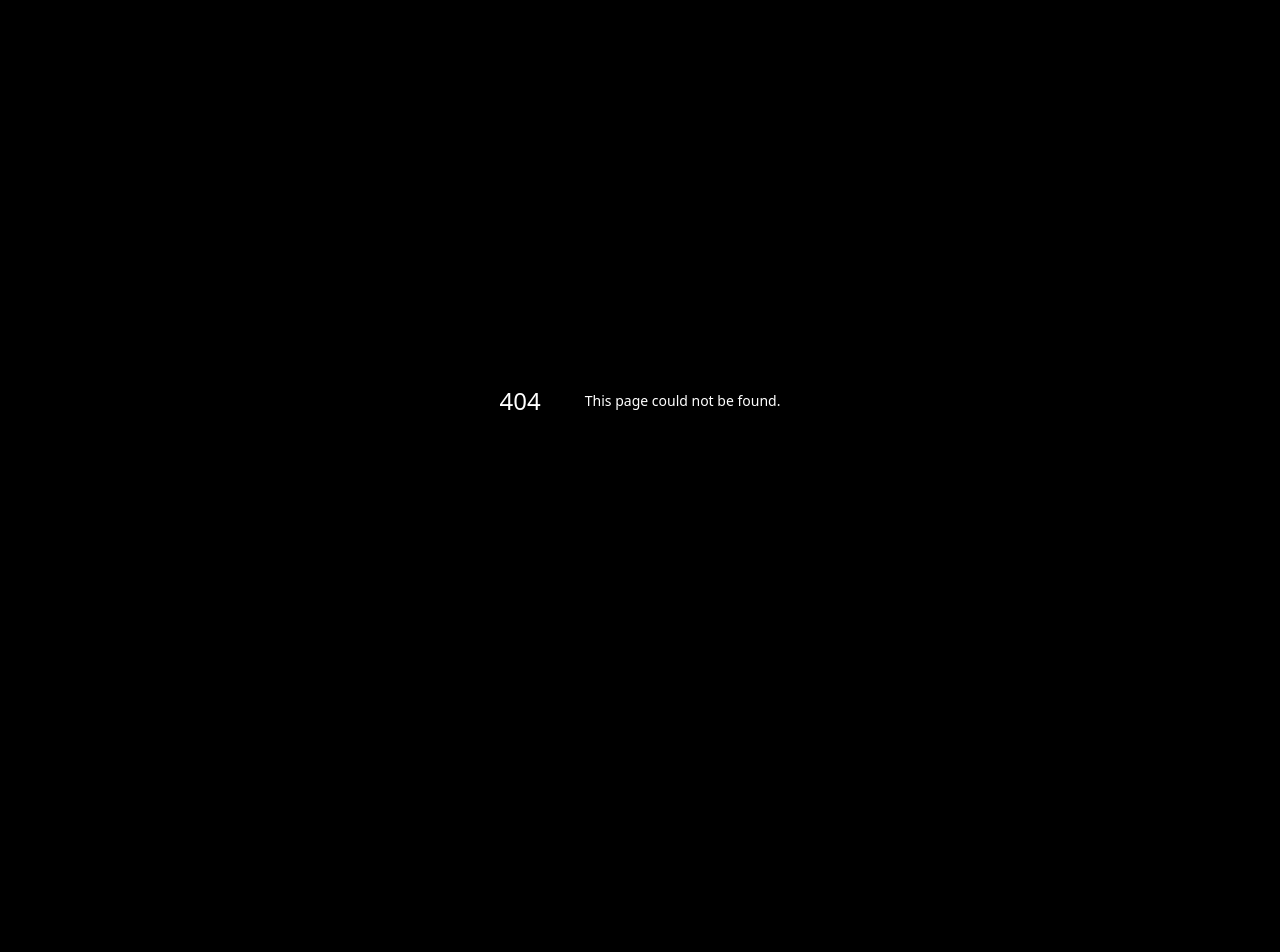
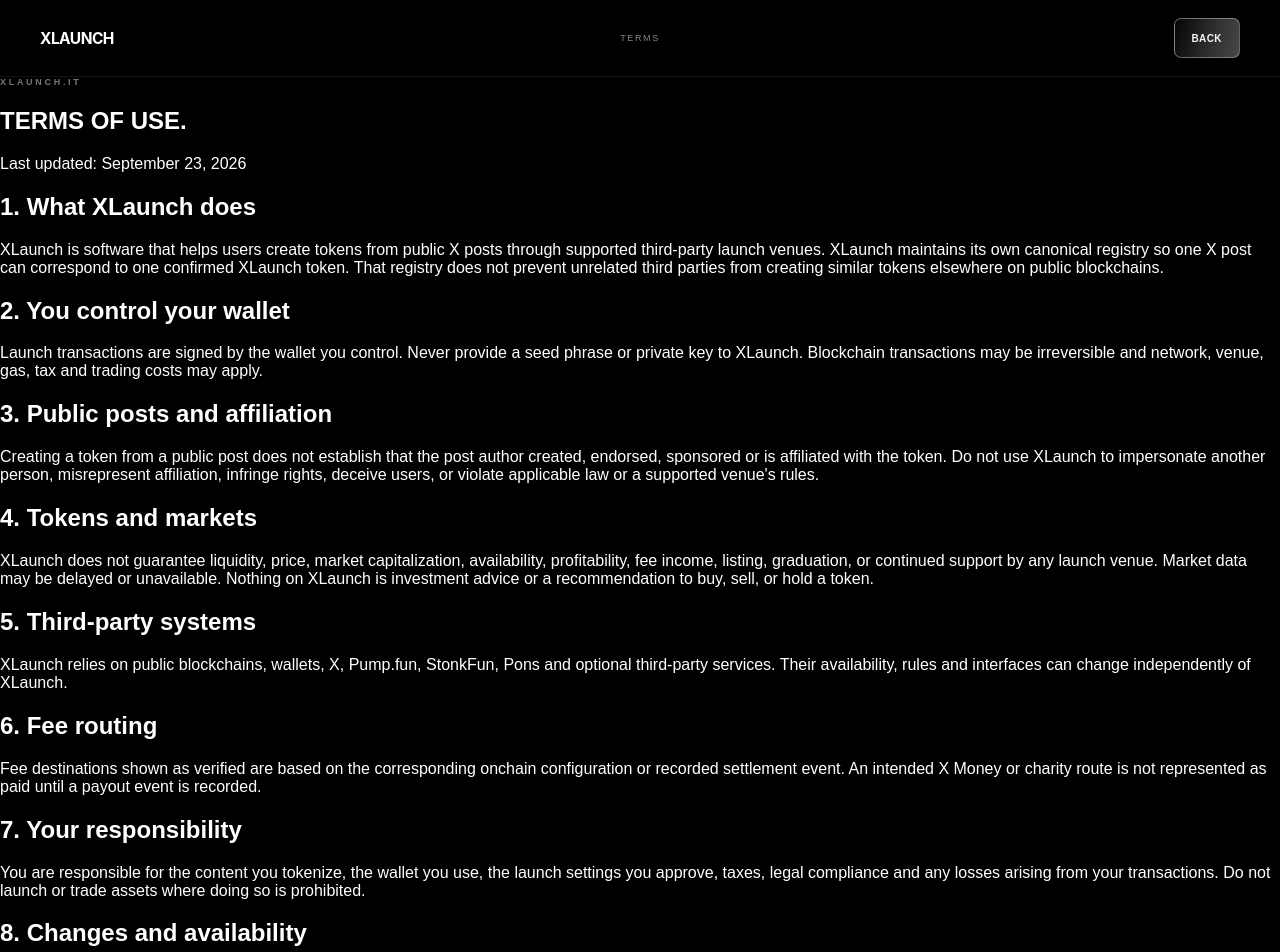
Before and after one commit to shawkkkkk/xlaunch, a Next.js app: page /terms in a window 1280 px wide. Before the commit this address had no page. Shown: the top 952 px of the page. Before the commit the page ends 800 px from the top, so only its background shows below. Built offline with nearby package versions, Linux system fonts and the light colour scheme.

Commit message:
Add XLaunch public trust pages

```diff
--- /dev/null
+++ b/src/app/terms/page.tsx
@@ -0,0 +1,85 @@
+export default function TermsPage() {
+  return (
+    <main className="legalPage">
+      <nav>
+        <a className="logo" href="/">XLAUNCH</a>
+        <div className="navRule">TERMS</div>
+        <a className="wallet tokenBack" href="/">BACK</a>
+      </nav>
+      <article>
+        <div className="sectionLabel">XLAUNCH.IT</div>
+        <h1>TERMS OF USE.</h1>
+        <p className="legalUpdated">Last updated: September 23, 2026</p>
+
+        <h2>1. What XLaunch does</h2>
+        <p>
+          XLaunch is software that helps users create tokens from public X posts
+          through supported third-party launch venues. XLaunch maintains its own
+          canonical registry so one X post can correspond to one confirmed XLaunch
+          token. That registry does not prevent unrelated third parties from creating
+          similar tokens elsewhere on public blockchains.
+        </p>
+
+        <h2>2. You control your wallet</h2>
+        <p>
+          Launch transactions are signed by the wallet you control. Never provide a
+          seed phrase or private key to XLaunch. Blockchain transactions may be
+          irreversible and network, venue, gas, tax and trading costs may apply.
+        </p>
+
+        <h2>3. Public posts and affiliation</h2>
+        <p>
+          Creating a token from a public post does not establish that the post author
+          created, endorsed, sponsored or is affiliated with the token. Do not use
+          XLaunch to impersonate another person, misrepresent affiliation, infringe
+          rights, deceive users, or violate applicable law or a supported venue&apos;s
+          rules.
+        </p>
+
+        <h2>4. Tokens and markets</h2>
+        <p>
+          XLaunch does not guarantee liquidity, price, market capitalization,
+          availability, profitability, fee income, listing, graduation, or continued
+          support by any launch venue. Market data may be delayed or unavailable.
+          Nothing on XLaunch is investment advice or a recommendation to buy, sell,
+          or hold a token.
+        </p>
+
+        <h2>5. Third-party systems</h2>
+        <p>
+          XLaunch relies on public blockchains, wallets, X, Pump.fun, StonkFun, Pons
+          and optional third-party services. Their availability, rules and interfaces
+          can change independently of XLaunch.
+        </p>
+
+        <h2>6. Fee routing</h2>
+        <p>
+          Fee destinations shown as verified are based on the corresponding onchain
+          configuration or recorded settlement event. An intended X Money or charity
+          route is not represented as paid until a payout event is recorded.
+        </p>
+
+        <h2>7. Your responsibility</h2>
+        <p>
+          You are responsible for the content you tokenize, the wallet you use, the
+          launch settings you approve, taxes, legal compliance and any losses arising
+          from your transactions. Do not launch or trade assets where doing so is
+          prohibited.
+        </p>
+
+        <h2>8. Changes and availability</h2>
+        <p>
+          XLaunch may change, suspend or remove features to maintain security,
+          compatibility or legal compliance. A failed or unsupported integration may
+          be disabled rather than silently routed through a different destination.
+        </p>
+
+        <p className="legalFine">
+          These product terms are a practical baseline for launch. Before materially
+          scaling a public token-launch service across jurisdictions, obtain legal
+          review tailored to the business and users you actually serve.
+        </p>
+      </article>
+    </main>
+  );
+}
```
